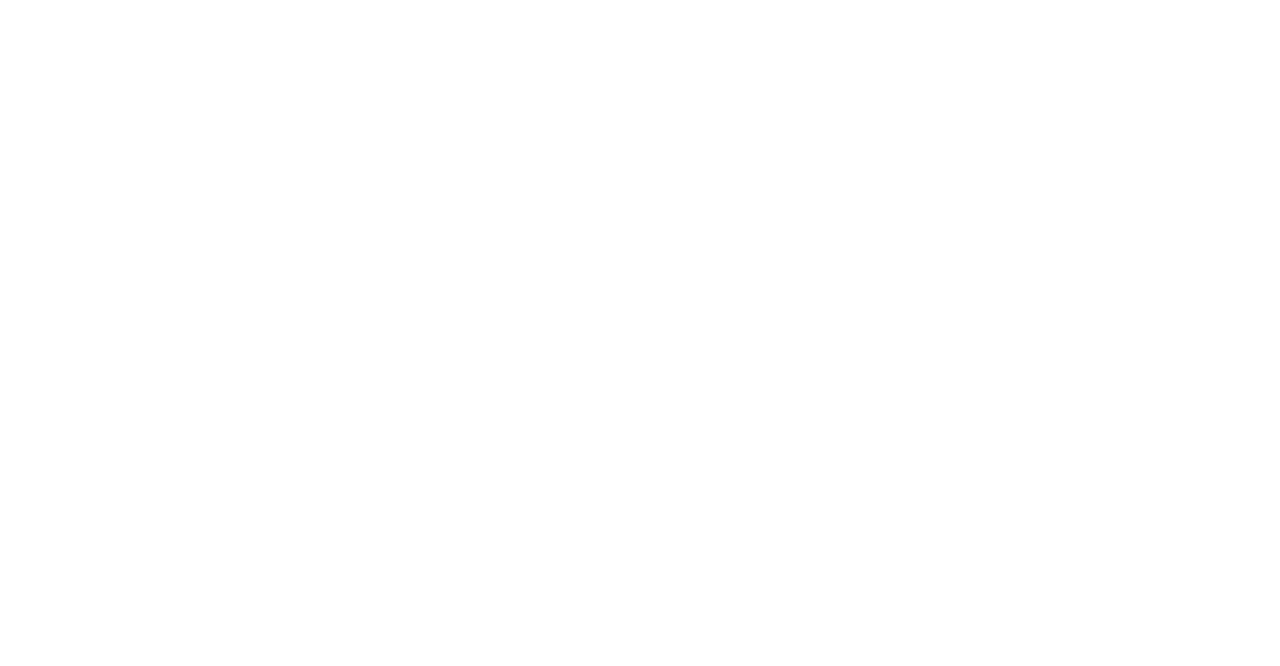
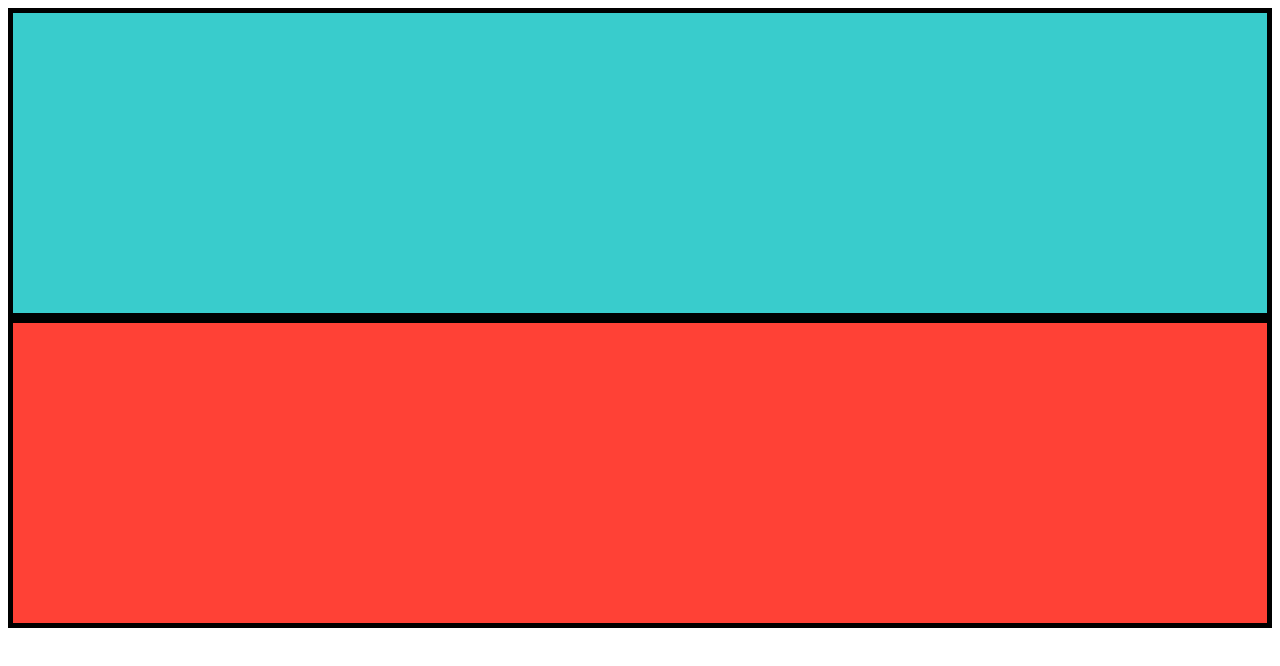
Before and after one commit to romebell/aA_HTML_CSS, a plain HTML site: page Week2/W2D5/skeleton/index.html in a window 1280 px wide. Drawn offline with Linux system fonts and the light colour scheme.

Commit message:
Add w2d5 of css exercise

```diff
--- a/Week2/W2D5/skeleton/box_model.css
+++ b/Week2/W2D5/skeleton/box_model.css
@@ -1,4 +1,9 @@
 div {
+  height: 200px;
+  weight: 200px;
+  padding: 50px;
+  border: 5px solid black;
+
 }
 
 #first-div {
```
